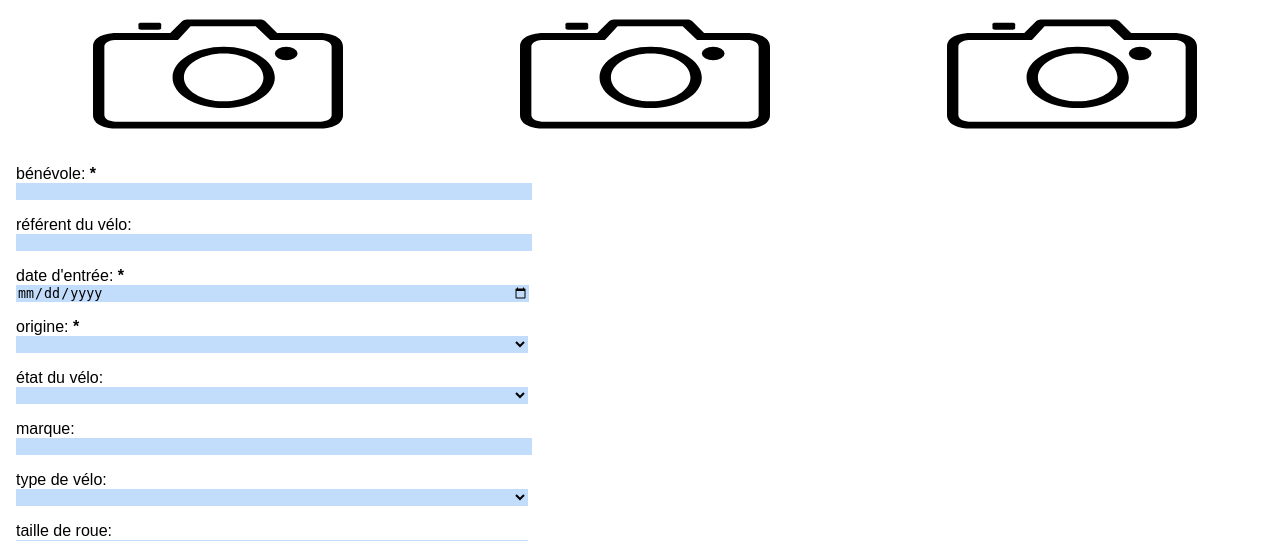
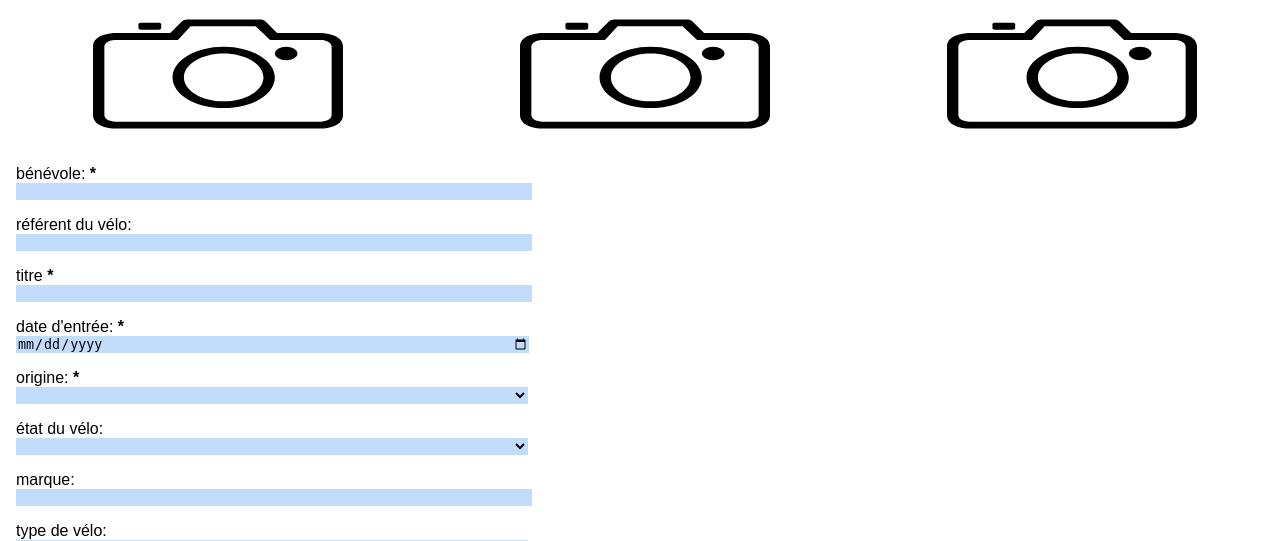
Before and after one commit to melocycles/melosite, a Flask app: template templates/ajouterVelo.html in a window 1280 px wide. Shown: the part 364-905 px from the top of the page. Run offline with Flask 3, Linux system fonts and the light colour scheme; the template is opened without the code that fills it, so the values that code supplies are empty.

Commit message:
ajout du titre

```diff
--- a/app.py
+++ b/app.py
@@ -168,6 +168,7 @@ def APIaddbike():
         retourne un dictionnaire confirmant le succès de l'opération
         """
     data = request.get_json() # récupération des donnés
+
     for attribute in data:
         if attribute.startswith("photo"): # on cherche si il y a des photos pour les envoyer dans removeEncoderHeader()
             data[attribute] = base64.b64decode(data[attribute].split(',')[1])
--- a/static/scriptAjouterVelo.js
+++ b/static/scriptAjouterVelo.js
@@ -153,7 +153,7 @@ function addBike(){
         }
     }
 
-    const listeAttributes = ["benevole", "referent", "dateEntre", "origine", "etatVelo", "marque", "typeVelo", "tailleRoue", "tailleCadre", "bycode", "electrique", "prochaineAction", "valeur", "destinataireVelo", "descriptionPublic", "descriptionPrive"]
+    const listeAttributes = ["benevole", "referent", "title", "dateEntre", "origine", "etatVelo", "marque", "typeVelo", "tailleRoue", "tailleCadre", "bycode", "electrique", "prochaineAction", "valeur", "destinataireVelo", "descriptionPublic", "descriptionPrive"]
 
     // crée le dictionnaire à envoyer à sqlCRUD.py
     for (const attribute of listeAttributes) { // parcourt tous les ellements qui peuvent être rensignés
--- a/static/scriptModifierVelo.js
+++ b/static/scriptModifierVelo.js
@@ -22,7 +22,7 @@ document.addEventListener('DOMContentLoaded', function () {
     });
 
     submitButton.addEventListener('click', function () { // bouton valider
-        const requiredFields = ["dateEntre", "origine", "benevole", "statusVelo"];
+        const requiredFields = ["dateEntre", "origine", "benevole", "statusVelo", "titre"];
         const missingFields = requiredFields.filter(field => !document.getElementById(field).value); // vérfie que les 4 requiredFields ne sont pas vides
 
         if (missingFields.length == 0) { // si il ne manque pas de donné nécessaire
--- a/static/styles.css
+++ b/static/styles.css
@@ -59,3 +59,7 @@ button{
     margin: 1rem auto;
     border-radius: 21px;
 }
+
+.bigFont{
+    font-size: large;
+}
--- a/static/stylesVelo.css
+++ b/static/stylesVelo.css
@@ -1,6 +1,10 @@
 li{
     padding: 2px 0px;
     list-style-type: none;
+}
+
+#title{
+    text-align: center;
 }
 
 #detailButton {
--- a/templates/ajouterVelo.html
+++ b/templates/ajouterVelo.html
@@ -29,6 +29,9 @@
 
         <label>référent du vélo: </label>
         <input type="text" id="referent" name="referent"/>
+
+        <label>titre <b>*</b></label>
+        <input type="text" id="title" name="titre" required />
 
         <label for="dateEntre">date d'entrée: <b>*</b></label>
         <input type="date" id="dateEntre" name="dateEntre" required>
--- a/templates/modifierVelo.html
+++ b/templates/modifierVelo.html
@@ -29,6 +29,9 @@
 
         <label>référent du vélo</label>
         <input type="text" id="referent" name="referent"/>
+
+        <label for="titre">titre<b>*</b></label>
+        <input type="text" id="title" name="titre" required />
 
         <label for="dateEntre">date d'entrée: <b>*</b></label>
         <input type="date" id="dateEntre" name="dateEntre" required>
--- a/templates/velo.html
+++ b/templates/velo.html
@@ -14,6 +14,8 @@
             <button id="editButton" class="buttonRight">Editer</button>
         </div>
     </header>
+
+    <p id="title" class="bigFont"></p>
 
     <img id="largeImage" src="">
 
```
Also changed, not shown: sqlCRUD.py (+6 -4 lines), static/scriptVelo.js (+8 -1 lines).
